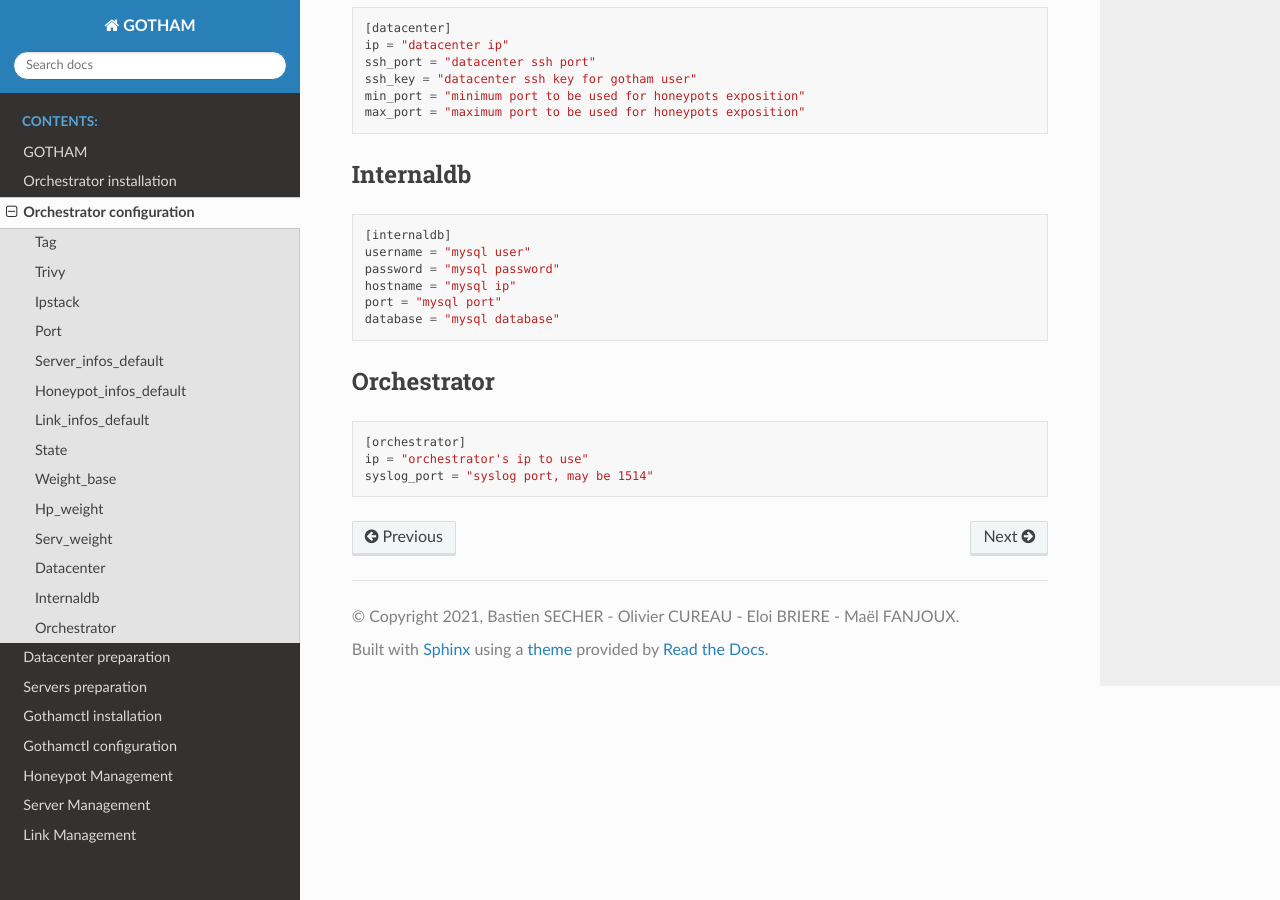
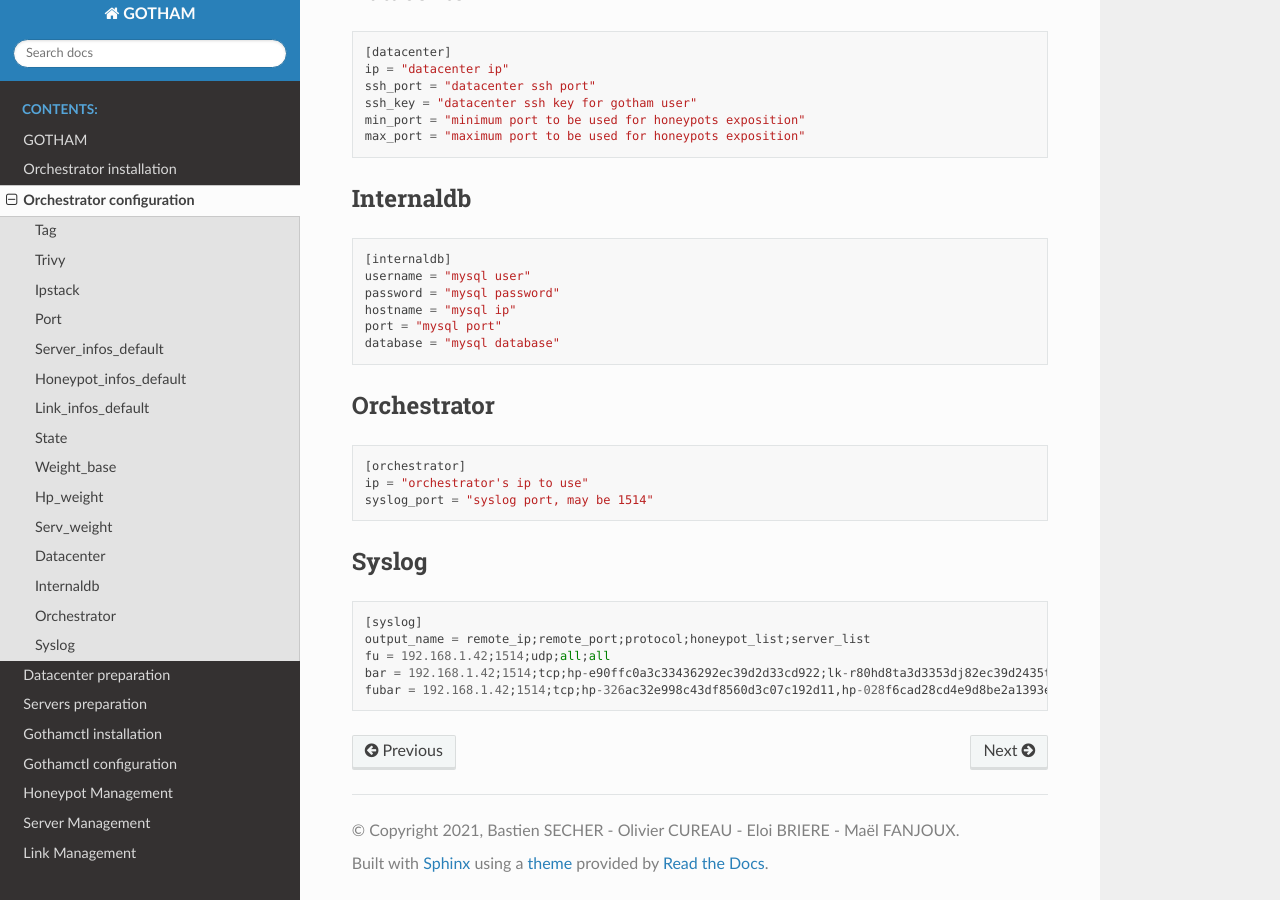
Before and after one commit to Spit22/GOTHAM, a Sphinx documentation site: the page built from Documentation/source/src/configure_orchestrator.md, in a window 1280 px wide and 900 px high, scrolled down 3107 px. Built offline with Sphinx 7.4.7 and the Read the Docs theme 2.0.0, drawn with Linux system fonts in a browser that asks for light colours; some of the changed text lies outside the part shown.

Commit message:
edit{Documentation} : documentation of syslog outputs

````diff
--- a/Documentation/source/src/configure_orchestrator.md
+++ b/Documentation/source/src/configure_orchestrator.md
@@ -17,6 +17,7 @@ The following list cover all sections supported in the configuration file :
   - [datacenter] sections defines how the orchestrator has to connect to datacenter
   - [internaldb] sections defines hwo GOTHAM has to connect to internal database
   - [orchestrator] sections defines some useful information for GOTHAM (like the ip address to use, the port on which syslog listen)
+  - [syslog] sections defines the syslog outputs
 
 We will detail each sections by showing a configuration template.
 
@@ -156,3 +157,12 @@ database = "mysql database"
 ip = "orchestrator's ip to use"
 syslog_port = "syslog port, may be 1514"
 ```
+
+### Syslog
+```
+[syslog]
+output_name = remote_ip;remote_port;protocol;honeypot_list;server_list
+fu = 192.168.1.42;1514;udp;all;all
+bar = 192.168.1.42;1514;tcp;hp-e90ffc0a3c33436292ec39d2d33cd922;lk-r80hd8ta3d3353dj82ec39d2435t8dc22
+fubar = 192.168.1.42;1514;tcp;hp-326ac32e998c43df8560d3c07c192d11,hp-028f6cad28cd4e9d8be2a1393e0e72ca;lk-r80hd8ta3d3353dj82ec39d2435t8dc22,hp-d5cd768dc9b8489ea5400b6ae879a87e
+```
````
